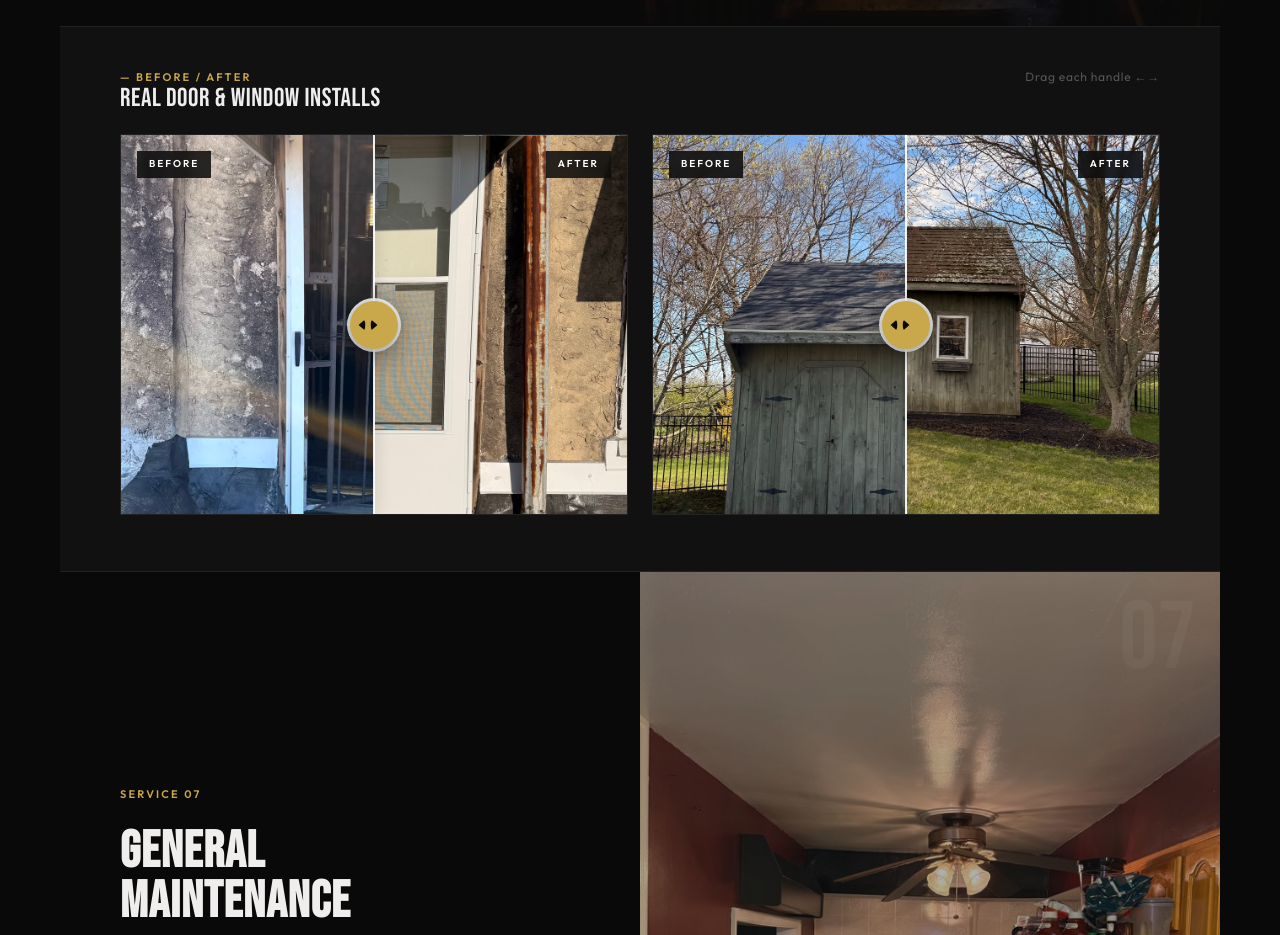
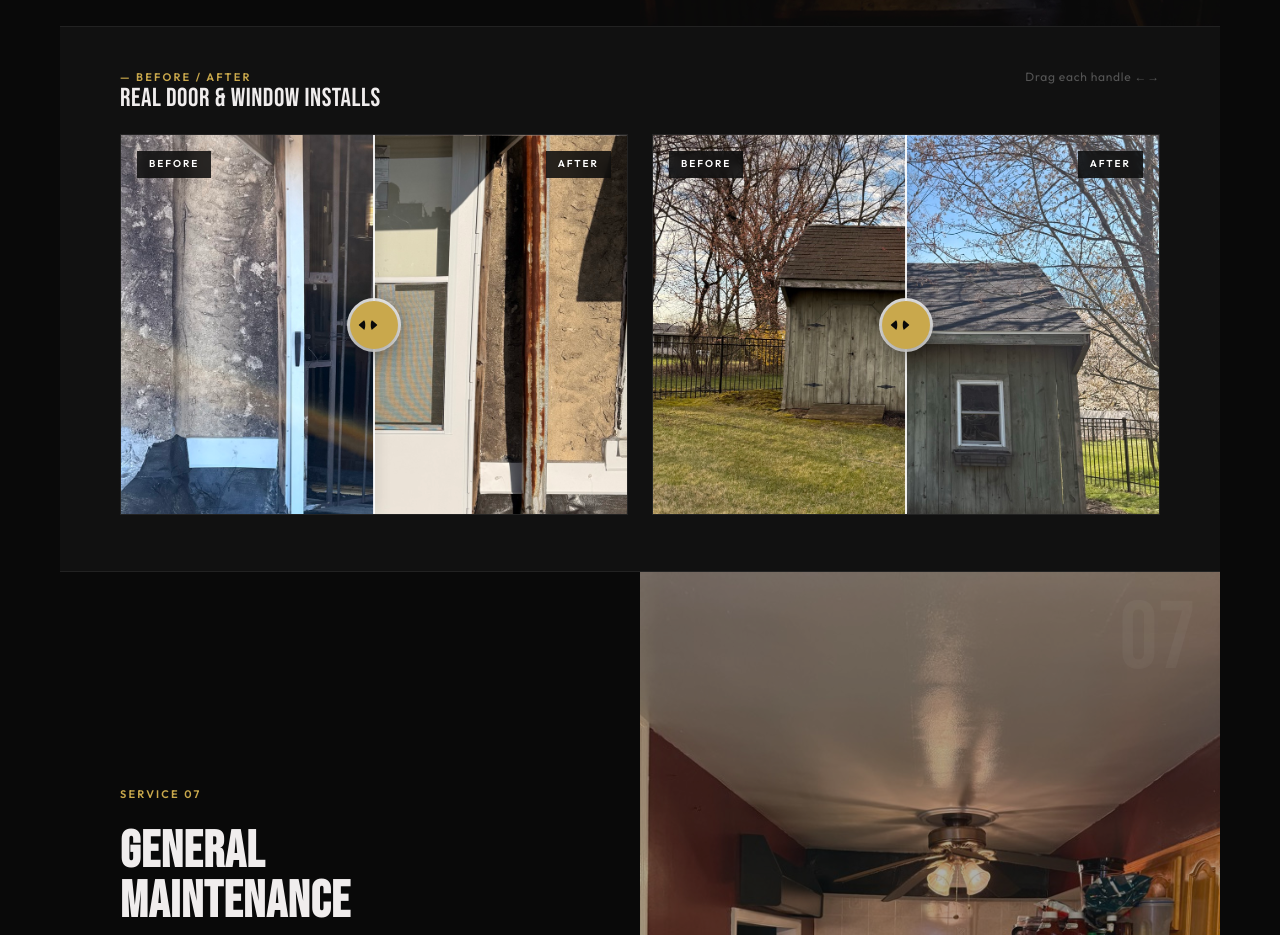
Before and after one commit to jkolsun/GLX-HandyMan, a plain HTML site: page services.html in a window 1280 px wide. Shown: the part 6600-7535 px from the top of the page. Drawn offline with Linux system fonts and the light colour scheme; a script that the page names is missing.

Commit message:
Swap before/after on shed slider (5608 \u2192 5812)

```diff
--- a/services.html
+++ b/services.html
@@ -562,8 +562,8 @@
           <span class="ba-label ba-label-after">After</span>
         </div>
         <div class="ba-slider" data-ba>
-          <img class="ba-img ba-img-before" src="images/services/IMG_5812.jpg" alt="Outbuilding before — wood siding, no window" />
-          <img class="ba-img ba-img-after"  src="images/services/IMG_5608.jpg" alt="Outbuilding after — new window installed, stained finish" />
+          <img class="ba-img ba-img-before" src="images/services/IMG_5608.jpg" alt="Outbuilding before — original window and siding" />
+          <img class="ba-img ba-img-after"  src="images/services/IMG_5812.jpg" alt="Outbuilding after — refinished siding by GLX Handyman" />
           <div class="ba-divider"></div>
           <div class="ba-handle" aria-hidden></div>
           <span class="ba-label ba-label-before">Before</span>
```
